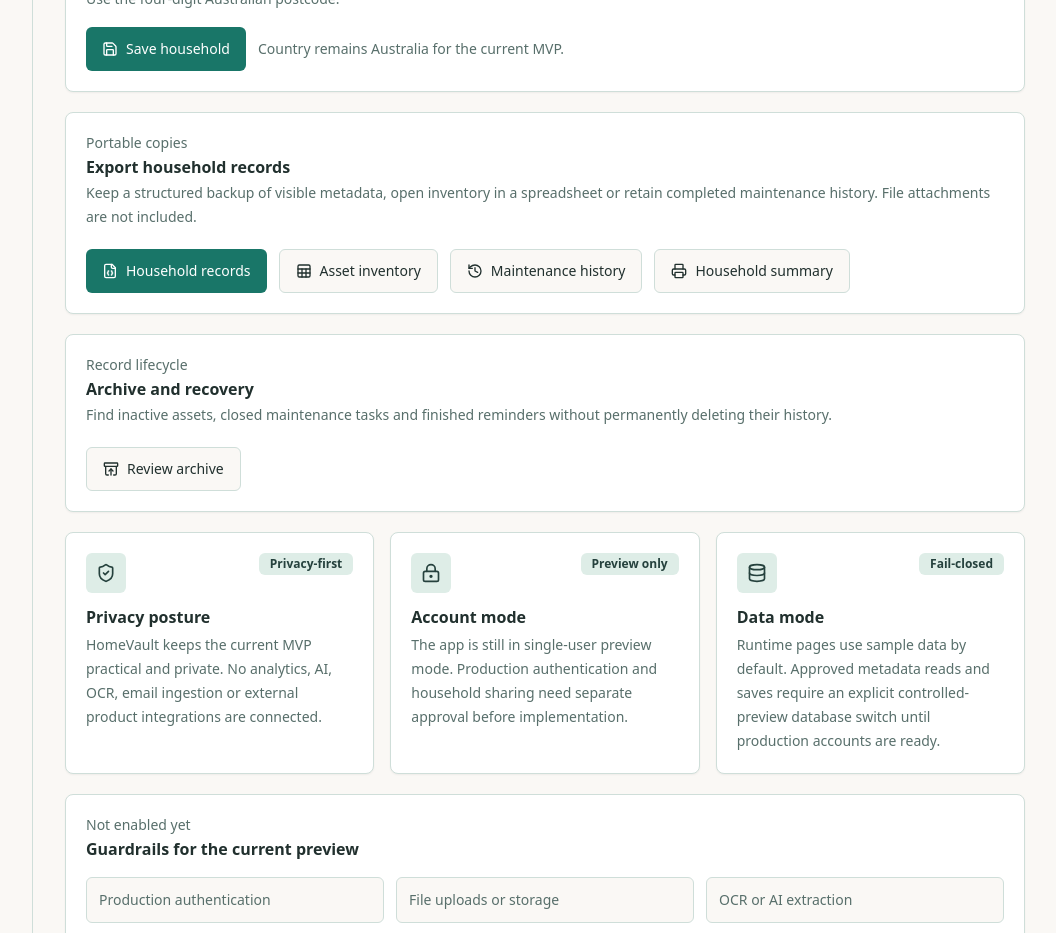
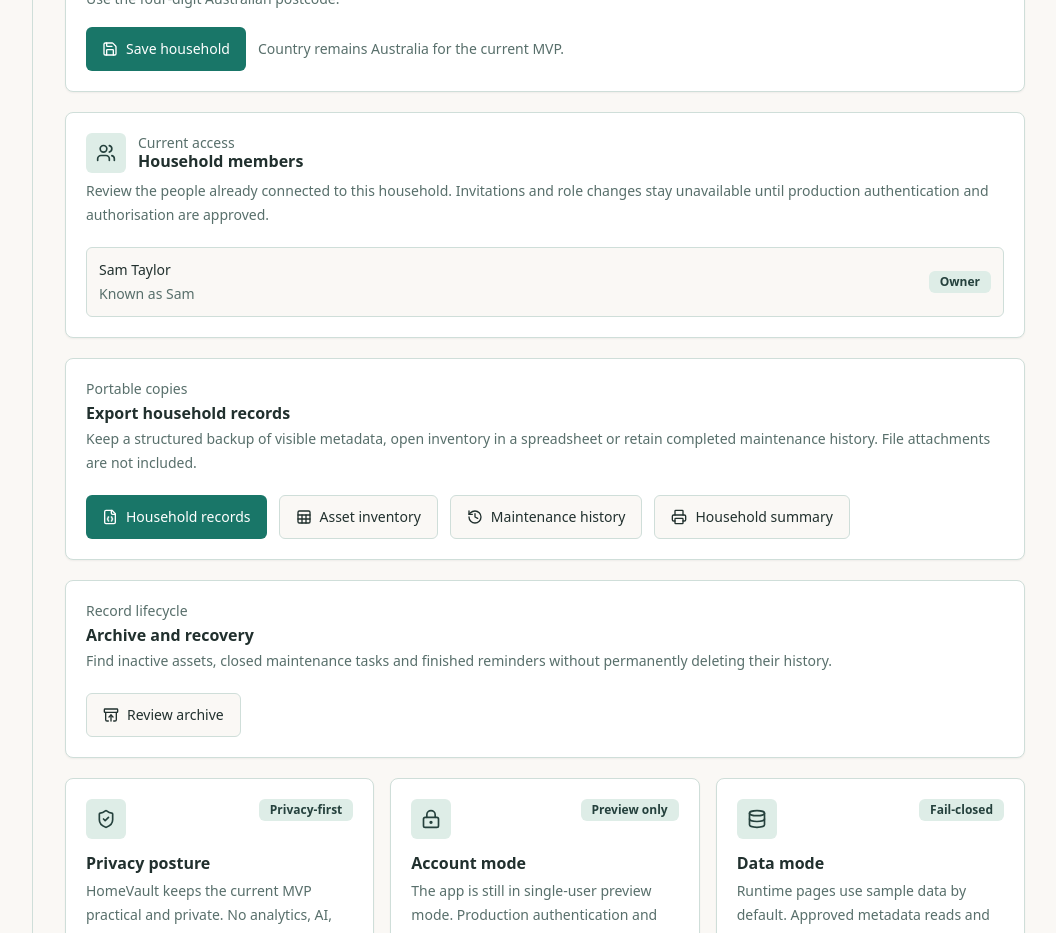
Before and after one commit to LatinMaestro/HomeVault, a Next.js app: page /settings in a window 1280 px wide. Shown: the part 1040-1973 px from the top of the page, without its empty margins (223-1279 px from the left). Built offline with nearby package versions, Linux system fonts and the light colour scheme; no server answers.

Commit message:
Add read-only household access summary

```diff
--- a/src/app/settings/page.tsx
+++ b/src/app/settings/page.tsx
@@ -2,14 +2,15 @@ import { isPreviewDatabaseEnabled } from "@/lib/db";
 
 import type { Metadata } from "next";
 import Link from "next/link";
-import { ArchiveRestore, Database, FileJson, History, LockKeyhole, Printer, Sheet, ShieldCheck } from "lucide-react";
+import { ArchiveRestore, Database, FileJson, History, LockKeyhole, Printer, Sheet, ShieldCheck, Users } from "lucide-react";
 
 import { updateHouseholdProfileAction } from "@/app/settings/actions";
 import { AppShell } from "@/components/app-shell";
 import { DataSourceNote } from "@/components/data-source-note";
 import { HouseholdProfileForm } from "@/components/household-profile-form";
 import { PageHeader } from "@/components/page-header";
-import { getHomeProfile } from "@/lib/home-data";
+import { getDisplayLabel } from "@/lib/display-labels";
+import { getHomeProfile, getHouseholdMembers } from "@/lib/home-data";
 import { getHouseholdProfileFields } from "@/lib/household-profile-fields";
 import { Badge } from "@/components/ui/badge";
 import { Button } from "@/components/ui/button";
@@ -53,7 +54,15 @@ const unavailableItems = [
 ];
 
 export default async function SettingsPage() {
-  const home = await getHomeProfile();
+  const [home, householdMembers] = await Promise.all([
+    getHomeProfile(),
+    getHouseholdMembers(),
+  ]);
+  const dataSource =
+    home.source === "database" && householdMembers.source === "database"
+      ? "database"
+      : "sample";
+
   return (
     <AppShell activeSection="Settings">
       <section className="space-y-5">
@@ -62,12 +71,59 @@ export default async function SettingsPage() {
           title="Household settings and privacy"
           description="Maintain the current home profile while account, storage and integration decisions remain separate."
         />
-        <DataSourceNote source={home.source} />
+        <DataSourceNote source={dataSource} />
         <HouseholdProfileForm
           fields={getHouseholdProfileFields(home.data)}
           action={updateHouseholdProfileAction}
           databaseConfigured={isPreviewDatabaseEnabled()}
         />
+
+        <Card>
+          <CardHeader>
+            <div className="flex items-start gap-3">
+              <div className="flex h-10 w-10 shrink-0 items-center justify-center rounded-md bg-secondary text-secondary-foreground">
+                <Users className="h-5 w-5" aria-hidden="true" />
+              </div>
+              <div>
+                <CardDescription>Current access</CardDescription>
+                <CardTitle>Household members</CardTitle>
+              </div>
+            </div>
+            <CardDescription className="leading-6">
+              Review the people already connected to this household. Invitations and role changes stay unavailable until production authentication and authorisation are approved.
+            </CardDescription>
+          </CardHeader>
+          <CardContent>
+            {householdMembers.data.length > 0 ? (
+              <ul className="space-y-3">
+                {householdMembers.data.map((member) => (
+                  <li
+                    key={member.id}
+                    className="flex min-h-11 items-center justify-between gap-3 rounded-md border bg-background p-3"
+                  >
+                    <div className="min-w-0">
+                      <p className="truncate text-sm font-medium text-foreground">
+                        {member.name}
+                      </p>
+                      {member.nickname && member.nickname !== member.name ? (
+                        <p className="mt-1 text-sm text-muted-foreground">
+                          Known as {member.nickname}
+                        </p>
+                      ) : null}
+                    </div>
+                    <Badge variant="secondary">
+                      {getDisplayLabel(member.role)}
+                    </Badge>
+                  </li>
+                ))}
+              </ul>
+            ) : (
+              <p className="text-sm leading-6 text-muted-foreground">
+                No household member records are available yet.
+              </p>
+            )}
+          </CardContent>
+        </Card>
 
         <Card>
           <CardHeader>
```
